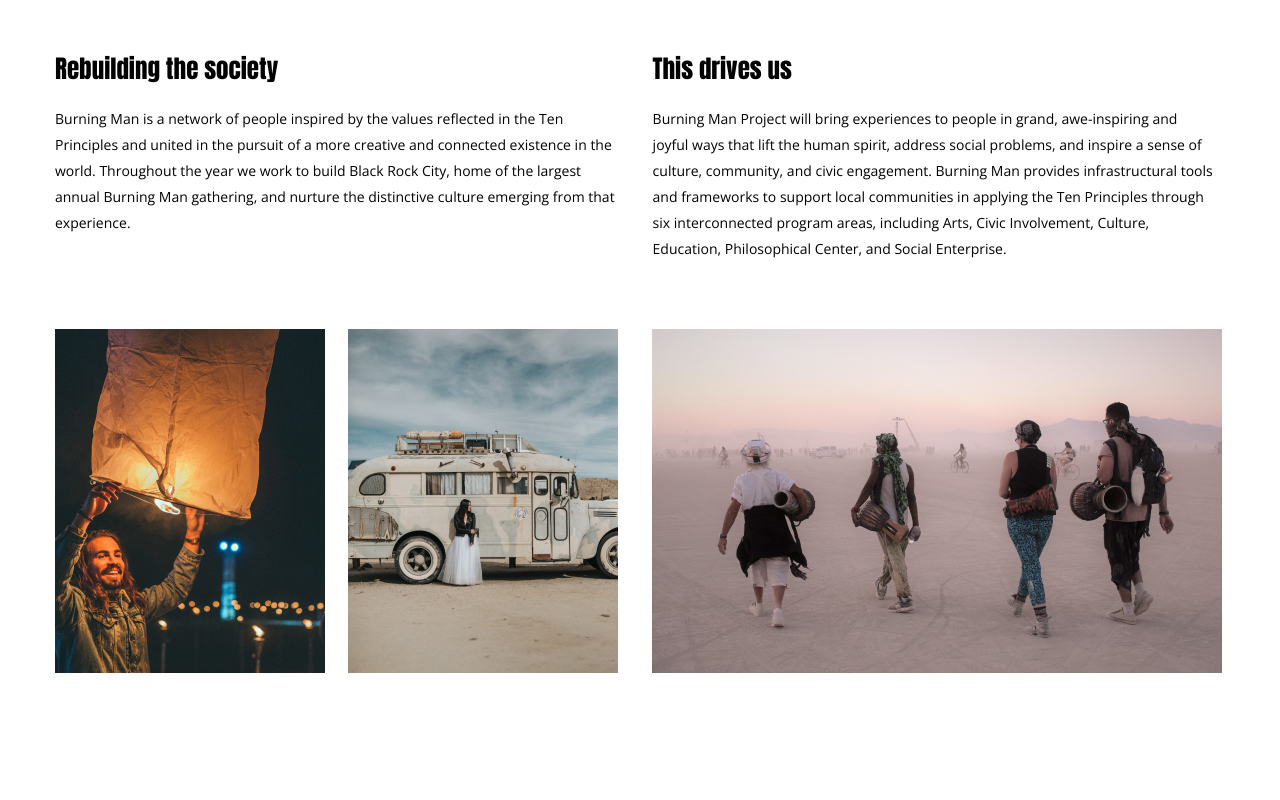
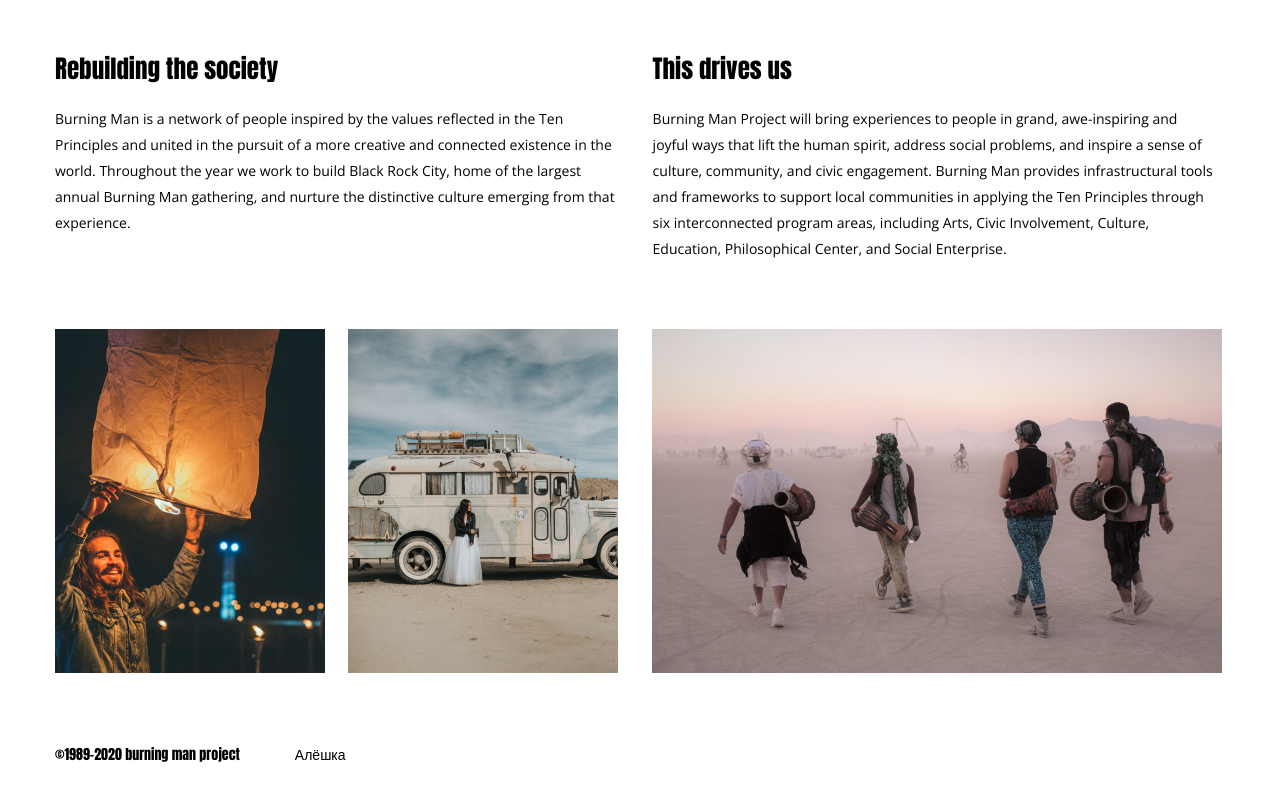
Before and after one commit to maslakov1991/New-project-22.12.2, a plain HTML site: page index.html in a window 1280 px wide. Shown: the part 1046-1846 px from the top of the page. Before the commit the page ends 1719 px from the top, so only its background shows below. Drawn offline with nearby package versions, Linux system fonts and the light colour scheme.

Commit message:
Footer-done
Footer-done

```diff
--- a/index.html
+++ b/index.html
@@ -48,7 +48,14 @@
     </div>
     <footer class="footer">
         <div class="container">
-
+            <div class="footer__container">
+                <div class="footer__info">
+                    ©1989-2020 burning man project
+                </div>
+                <div class="footer__author">
+                    Алёшка
+                </div>
+            </div>
         </div>
     </footer>
 </body>
--- a/scss/style.scss
+++ b/scss/style.scss
@@ -117,3 +117,16 @@ body{
 }
 .container {
 }
+
+.footer{
+    height: 100px;
+}
+
+.footer__container{
+    display: flex;
+    margin-top: 75px;
+}
+
+.footer__author{
+    padding-left: 55px;
+}
```
Also changed, not shown: css/style.css.
